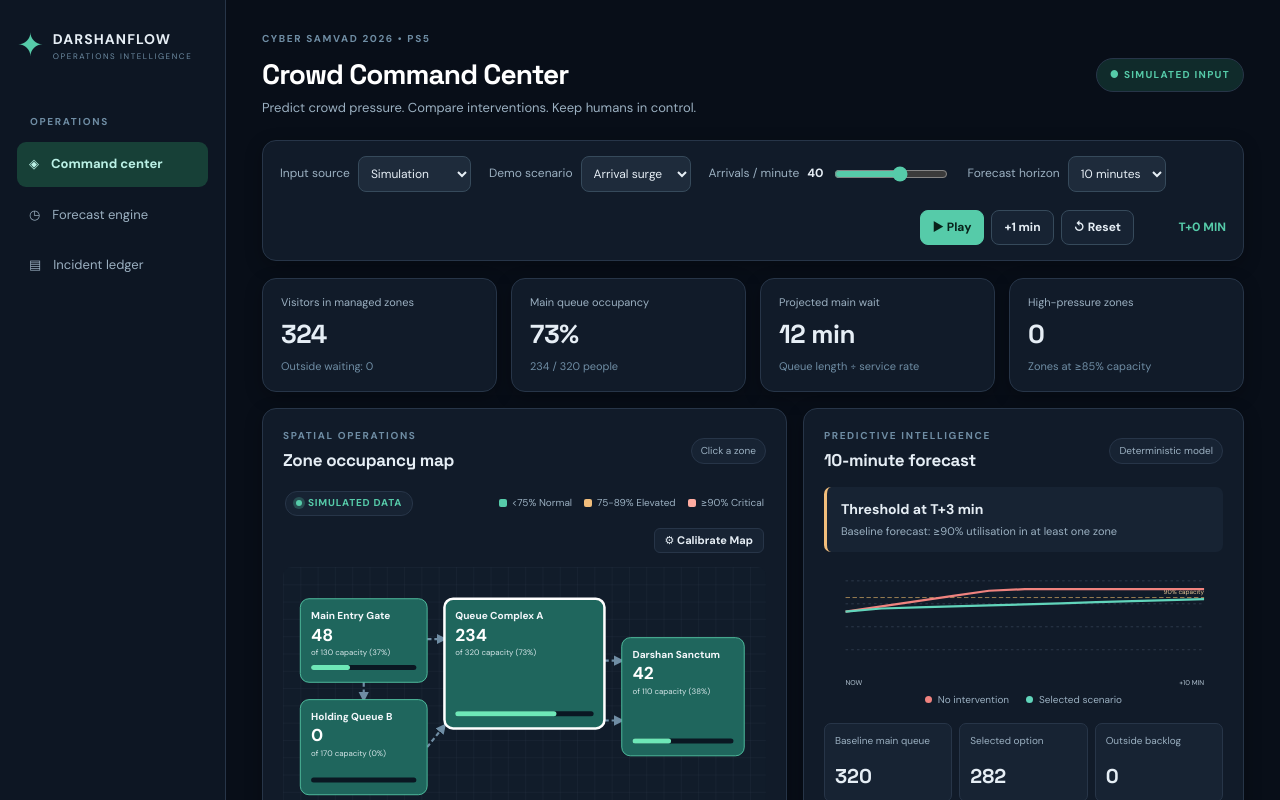
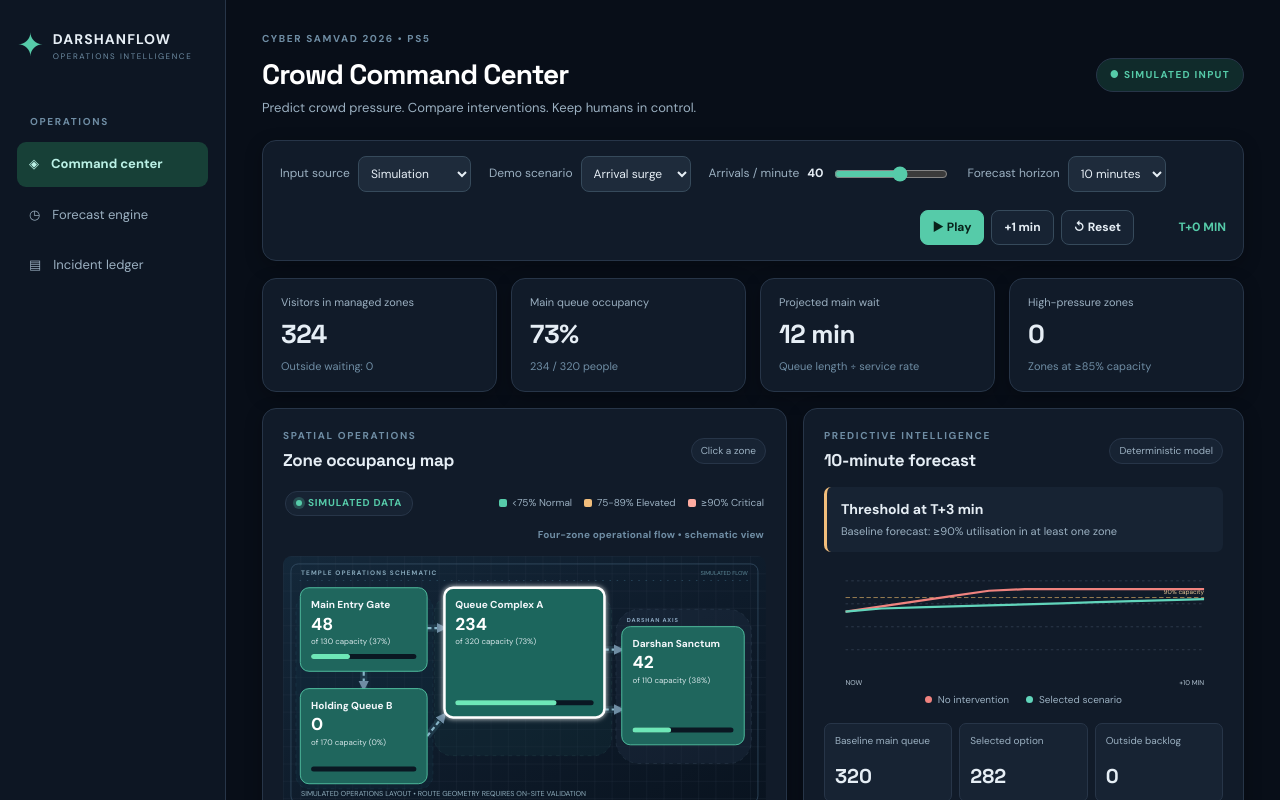
Before and after one commit to krishnanx99-cyber/cyber-samvad, a React (Vite) app: page / in a window 1280 px wide. Shown: the top 800 px of the page. Built offline with nearby package versions, Linux system fonts and the light colour scheme.

Commit message:
feat: refine judge-facing operations schematic

```diff
--- a/scripts/test-b-components.cjs
+++ b/scripts/test-b-components.cjs
@@ -45,7 +45,8 @@ assert(mapContent.includes('NORMAL'), 'TempleMap must output NORMAL status')
 
 // 6. Verify Fallback and Backward Compatibility
 assert(mapContent.includes('hasCustomImage'), 'TempleMap must branch on custom image availability')
-assert(mapContent.includes('SIMULATED COUNTS'), 'TempleMap must include synthetic disclaimer in schematic')
+assert(mapContent.includes('SIMULATED OPERATIONS LAYOUT'), 'TempleMap must label the schematic as simulated')
+assert(mapContent.includes('ON-SITE VALIDATION'), 'TempleMap must disclose that route geometry needs on-site validation')
 assert(mapContent.includes('custom-map-viewport'), 'TempleMap must support custom floor-plan viewport')
 
 console.log('✅ ALL DEVELOPER B COMPONENT VERIFICATIONS PASSED CLEANLY!')
--- a/src/components/TempleMap.tsx
+++ b/src/components/TempleMap.tsx
@@ -55,8 +55,7 @@ export function TempleMap({
   selectedZone,
   onSelect,
   config,
-  sourceBadge = 'SIMULATED DATA',
-  onOpenSetup
+  sourceBadge = 'SIMULATED DATA'
 }: TempleMapProps) {
   const hasCustomImage = Boolean(config?.imageDataUrl)
 
@@ -80,17 +79,7 @@ export function TempleMap({
             <i style={{ background: '#ffaca1' }} /> ≥90% Critical
           </span>
         </div>
-
-        {onOpenSetup && (
-          <button
-            type="button"
-            className="map-setup-btn"
-            onClick={onOpenSetup}
-            title="Configure floor plan and zone positions"
-          >
-            ⚙ Calibrate Map
-          </button>
-        )}
+        <div className="map-context">Four-zone operational flow • schematic view</div>
       </div>
 
       {/* Main View: Custom Uploaded Floor Plan OR Default SVG Schematic */}
@@ -214,14 +203,43 @@ export function TempleMap({
             </marker>
           </defs>
 
-          {/* Grid background */}
-          <rect width="670" height="354" fill="#111c2a" rx="12" />
+          <linearGradient id="mapSurface" x1="0" y1="0" x2="1" y2="1">
+            <stop offset="0%" stopColor="#14283a" />
+            <stop offset="55%" stopColor="#0e1b2a" />
+            <stop offset="100%" stopColor="#09131f" />
+          </linearGradient>
+          <filter id="nodeGlow" x="-30%" y="-30%" width="160%" height="160%">
+            <feGaussianBlur stdDeviation="4" result="blur" />
+            <feMerge><feMergeNode in="blur" /><feMergeNode in="SourceGraphic" /></feMerge>
+          </filter>
+
+          {/* Schematic site envelope. It communicates operational flow, not a real floor plan. */}
+          <rect width="670" height="354" fill="url(#mapSurface)" rx="12" />
           <rect width="670" height="354" fill="url(#mapgrid)" rx="12" />
+          <rect x="11" y="11" width="648" height="332" rx="10" fill="none" stroke="#38536a" strokeWidth="1" />
+          <path d="M23 34 H646" stroke="#2f5268" strokeWidth="1" strokeDasharray="2 8" />
+          <text x="25" y="27" fill="#86a7ba" fontSize="9" fontWeight="700" letterSpacing="1.6">TEMPLE OPERATIONS SCHEMATIC</text>
+          <text x="645" y="27" fill="#5c8796" fontSize="8" textAnchor="end">SIMULATED FLOW</text>
 
-          {/* Directional Flow Pathways */}
+          {/* Subtle precincts give each monitored zone spatial context. */}
+          <rect x="18" y="55" width="190" height="268" rx="18" fill="#123244" opacity=".3" stroke="#2d6376" strokeDasharray="5 6" />
+          <rect x="210" y="55" width="246" height="222" rx="24" fill="#163a42" opacity=".28" stroke="#3a716f" strokeDasharray="5 6" />
+          <rect x="462" y="74" width="188" height="214" rx="32" fill="#243348" opacity=".34" stroke="#52687e" strokeDasharray="5 6" />
+          <text x="28" y="73" fill="#6494a9" fontSize="8" fontWeight="700" letterSpacing="1.2">ARRIVAL FORECOURT</text>
+          <text x="224" y="73" fill="#73a99a" fontSize="8" fontWeight="700" letterSpacing="1.2">QUEUE PRECINCT</text>
+          <text x="477" y="92" fill="#8ba7bf" fontSize="8" fontWeight="700" letterSpacing="1.2">DARSHAN AXIS</text>
+
+          {/* Directional routes are intentionally visible so a judge understands flow in seconds. */}
           <path
             d="M 112 160 L 112 184"
-            stroke="#6f8da4"
+            stroke="#4f8093"
+            strokeWidth="10"
+            opacity=".22"
+            fill="none"
+          />
+          <path
+            d="M 112 160 L 112 184"
+            stroke="#86b4c7"
             strokeWidth="3"
             strokeDasharray="6 4"
             markerEnd="url(#arrow)"
@@ -229,7 +247,14 @@ export function TempleMap({
           />
           <path
             d="M 200 100 L 224 100"
-            stroke="#6f8da4"
+            stroke="#4f8093"
+            strokeWidth="10"
+            opacity=".22"
+            fill="none"
+          />
+          <path
+            d="M 200 100 L 224 100"
+            stroke="#86b4c7"
             strokeWidth="3"
             strokeDasharray="6 4"
             markerEnd="url(#arrow)"
@@ -237,7 +262,14 @@ export function TempleMap({
           />
           <path
             d="M 200 250 L 224 220"
-            stroke="#6f8da4"
+            stroke="#4f8093"
+            strokeWidth="10"
+            opacity=".22"
+            fill="none"
+          />
+          <path
+            d="M 200 250 L 224 220"
+            stroke="#86b4c7"
             strokeWidth="3"
             strokeDasharray="6 4"
             markerEnd="url(#arrow)"
@@ -245,7 +277,14 @@ export function TempleMap({
           />
           <path
             d="M 446 130 L 470 130"
-            stroke="#6f8da4"
+            stroke="#4f8093"
+            strokeWidth="10"
+            opacity=".22"
+            fill="none"
+          />
+          <path
+            d="M 446 130 L 470 130"
+            stroke="#86b4c7"
             strokeWidth="3"
             strokeDasharray="6 4"
             markerEnd="url(#arrow)"
@@ -253,7 +292,14 @@ export function TempleMap({
           />
           <path
             d="M 446 213 L 470 213"
-            stroke="#6f8da4"
+            stroke="#4f8093"
+            strokeWidth="10"
+            opacity=".22"
+            fill="none"
+          />
+          <path
+            d="M 446 213 L 470 213"
+            stroke="#86b4c7"
             strokeWidth="3"
             strokeDasharray="6 4"
             markerEnd="url(#arrow)"
@@ -296,6 +342,7 @@ export function TempleMap({
                   fill={visuals.fill}
                   stroke={isSelected ? '#ffffff' : visuals.border}
                   strokeWidth={isSelected ? 3.5 : 1.2}
+                  filter={isSelected ? 'url(#nodeGlow)' : undefined}
                 />
                 {/* Zone Label */}
                 <text
@@ -348,9 +395,8 @@ export function TempleMap({
             )
           })}
 
-          {/* Watermark disclaimer */}
-          <text x="25" y="340" fontSize="11" fill="#adc2d0">
-            SIMULATED COUNTS • schematic layout, not real navigation
+          <text x="25" y="333" fontSize="10" fill="#8eacbb">
+            SIMULATED OPERATIONS LAYOUT • ROUTE GEOMETRY REQUIRES ON-SITE VALIDATION
           </text>
         </svg>
       )}
--- a/src/styles.css
+++ b/src/styles.css
@@ -1305,6 +1305,14 @@ footer {
   color: var(--text-secondary);
 }
 
+.map-context {
+  margin-left: auto;
+  color: var(--text-muted);
+  font-size: 10px;
+  font-weight: 700;
+  letter-spacing: .2px;
+}
+
 .legend-item {
   display: inline-flex;
   align-items: center;
@@ -1316,22 +1324,6 @@ footer {
   height: 8px;
   border-radius: 2px;
   display: inline-block;
-}
-
-.map-setup-btn {
-  padding: 4px 10px;
-  font-size: 11px;
-  font-weight: 700;
-  border-radius: 6px;
-  background: var(--bg-card-alt);
-  border: 1px solid var(--border-color);
-  color: var(--text-primary);
-  margin-left: auto;
-}
-
-.map-setup-btn:hover {
-  background: var(--bg-card-hover);
-  border-color: var(--accent-teal);
 }
 
 /* Custom floor-plan viewport */
```
Also changed, not shown: 1 other file (tests, documents, lock files or other folders).
